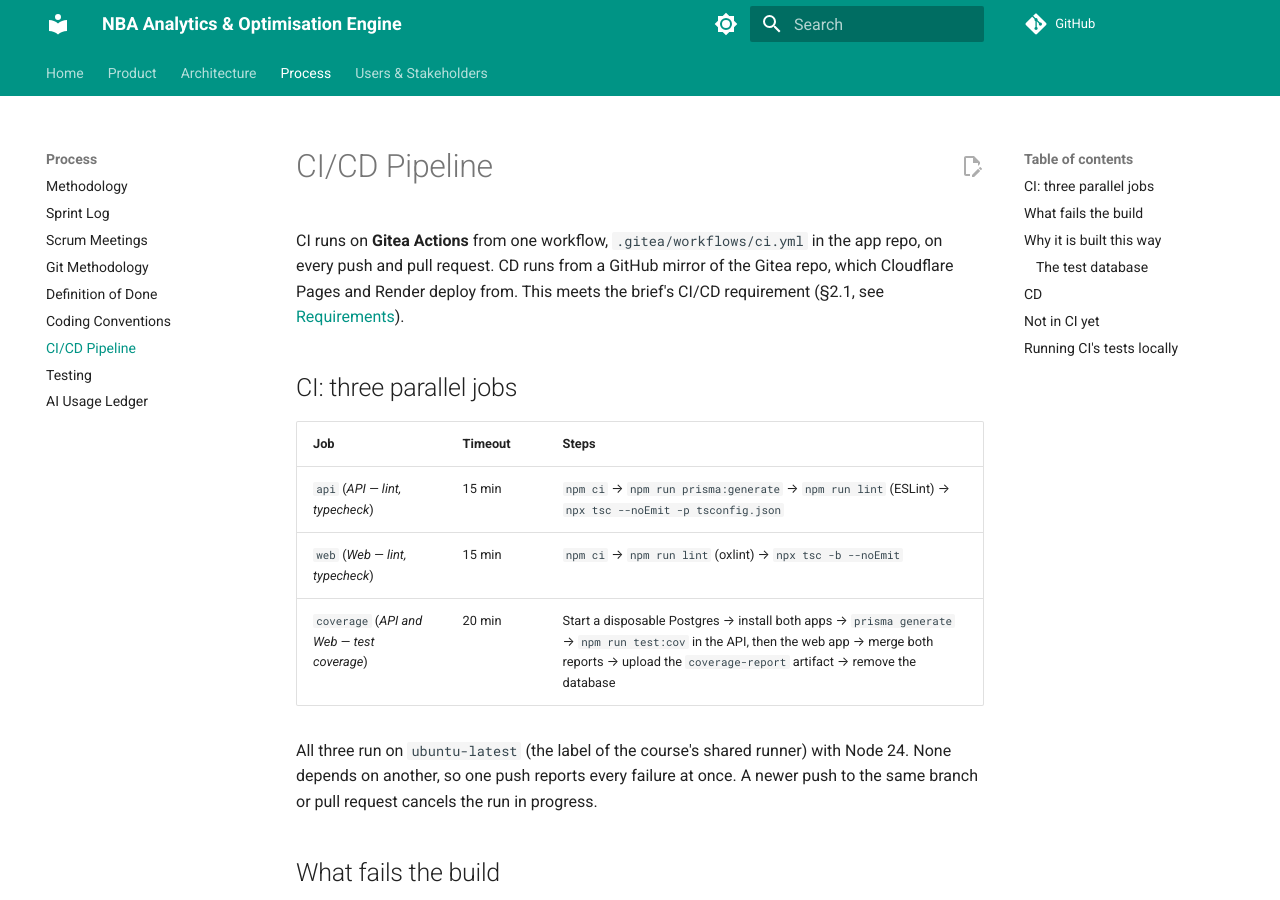
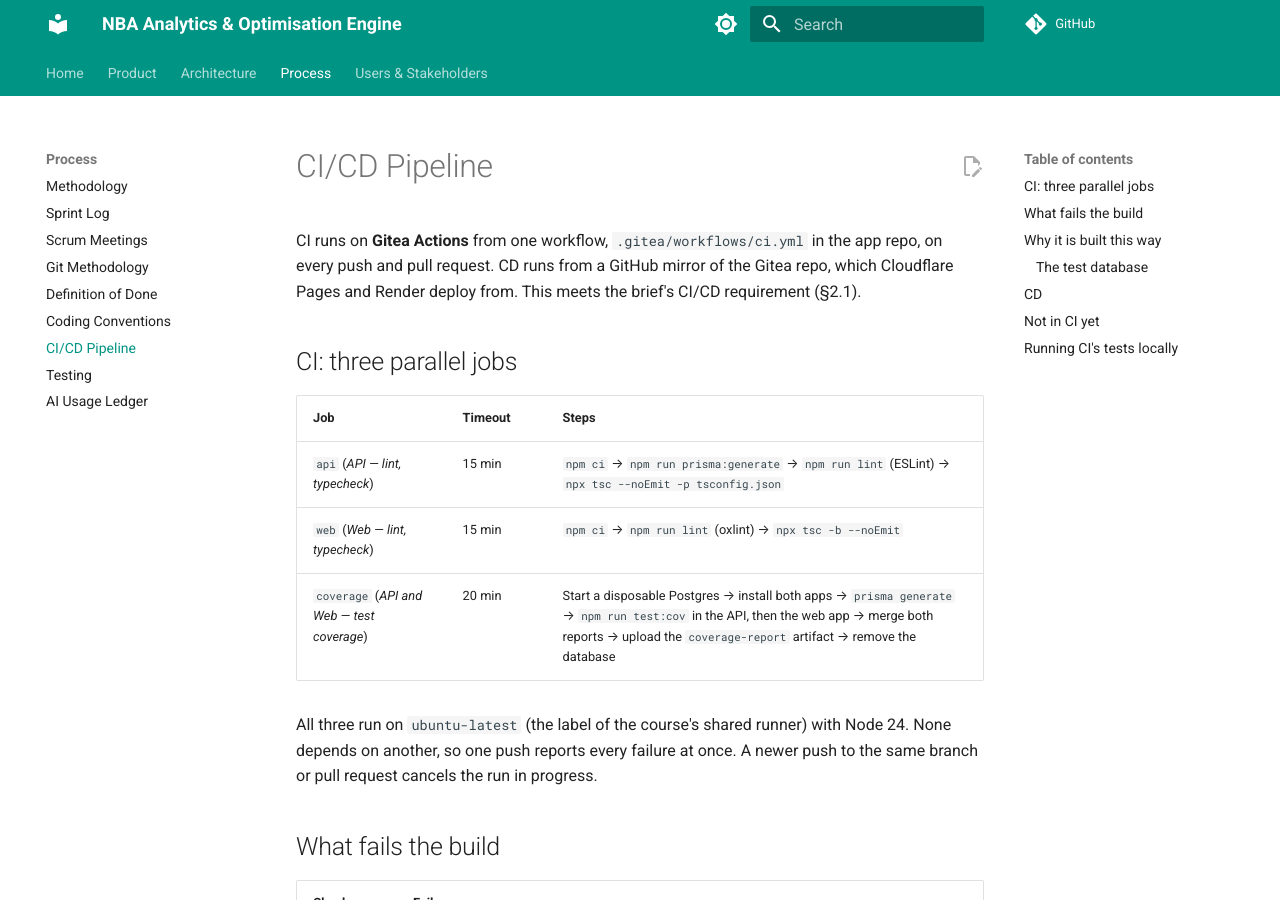
Before and after one commit to Sports-Analytics-Innovation-Platform/Innovation-Documentation-Website, an MkDocs documentation site: the page built from docs/ci-cd.md, in a window 1280 px wide and 900 px high. Built offline with MkDocs 1.6.1 and Material for MkDocs 9.7.7, drawn with Linux system fonts in a browser that asks for light colours; comment, search, counter and statistics services are not loaded.

Commit message:
CI/CD: drop the link to the removed Requirements page
Co-Authored-By: Claude Opus 5.5 <noreply@anthropic.com>

```diff
--- a/docs/ci-cd.md
+++ b/docs/ci-cd.md
@@ -1,6 +1,6 @@
 # CI/CD Pipeline
 
-CI runs on **Gitea Actions** from one workflow, `.gitea/workflows/ci.yml` in the app repo, on every push and pull request. CD runs from a GitHub mirror of the Gitea repo, which Cloudflare Pages and Render deploy from. This meets the brief's CI/CD requirement (§2.1, see [Requirements](requirements.md)).
+CI runs on **Gitea Actions** from one workflow, `.gitea/workflows/ci.yml` in the app repo, on every push and pull request. CD runs from a GitHub mirror of the Gitea repo, which Cloudflare Pages and Render deploy from. This meets the brief's CI/CD requirement (§2.1).
 
 ## CI: three parallel jobs
 
```
